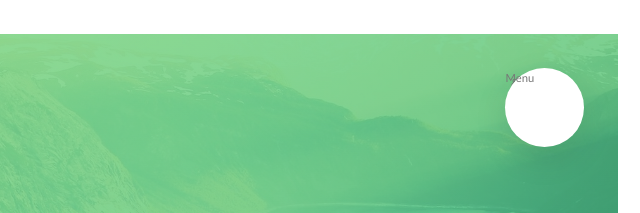
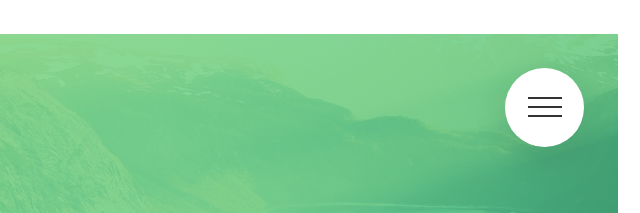
Before and after one commit to nevmstas/adventure-app-css, a website: page index.html in a window 1280 px wide. Shown: the top 213 px of the page, 628-1268 px from the left. Drawn offline with Linux system fonts and the light colour scheme.

Commit message:
navigation btn animation with fake checkbox

```diff
--- a/index.html
+++ b/index.html
@@ -16,9 +16,11 @@
     <div class="navigation">
         <input type="checkbox" class="navigation__checkbox" id="navi-toggle">
 
-        <label for="navi-toggle" class="navigation__button">Menu</label>
+        <label for="navi-toggle" class="navigation__button">
+            <span class="navigation__icon">&nbsp;</span>
+        </label>
 
-        <div class="navigation__background">&npsp;</div>
+        <div class="navigation__background">&nbsp;</div>
 
         <nav class="navigation__nav">
             <ul class="navigation__list">
--- a/sass/layout/_navigation.scss
+++ b/sass/layout/_navigation.scss
@@ -12,9 +12,11 @@
         right:6rem;
         border-radius: 50%;
         z-index: 2000;
+        text-align: center;
 
         box-shadow: 0 1rem 3rem rgba($color: $color-black, $alpha: 0.1);
 
+        cursor: pointer;
     }
 
     &__background{
@@ -77,7 +79,7 @@
             transform: translateX(1rem);
         }
     }
-
+    //FUNCTIONALITY
     &__checkbox:checked ~ &__background{
         transform: scale(80);
     }
@@ -86,4 +88,59 @@
         opacity: 1;
         width: 100%;
     }
+
+    //ICON
+    &__icon {
+        position: relative;
+        margin-top: 3.4rem;
+        &,
+        &::before,
+        &::after{
+            width: 3rem;
+            height: 2px;
+            background-color: $color-gray-dark-3;
+            display: inline-block;
+
+        }
+
+        &::before,
+        &::after{
+            content: "";
+            position: absolute;
+            left: 0;
+            transition: all .2s;
+        }
+
+        &::before{
+            top: -.8rem;
+        }
+        &::after{
+            top: .8rem;
+        }
+
+    }
+
+    &__button:hover &__icon::before{
+        top: -1rem;
+    }
+
+    &__button:hover &__icon::after{
+        top: 1rem;
+    }
+
+    &__checkbox:checked + &__button &__icon{
+        background-color: transparent;
+    }
+
+    &__checkbox:checked + &__button &__icon::before{
+        top: 0;
+        transform: rotate(45deg);
+
+    }
+
+    &__checkbox:checked + &__button &__icon::after{
+        top: 0;
+        transform: rotate(-45deg);
+    }
+
 }
```
Also changed, not shown: css/style.css.
